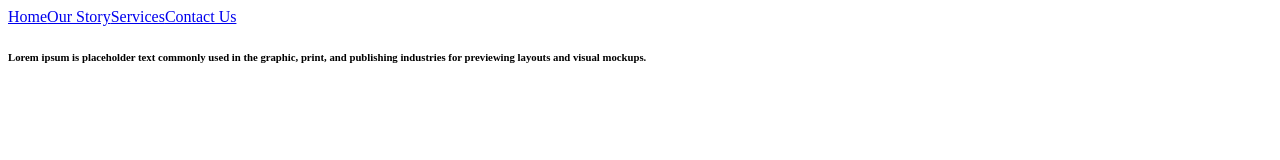
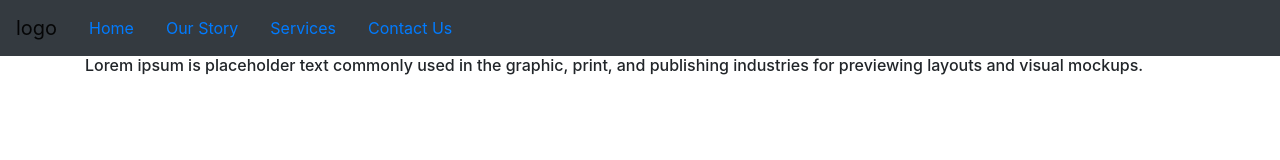
Before and after one commit to mthomasula/bengali-org, a Gatsby site: page / in a window 1280 px wide. Built offline with nearby package versions, Linux system fonts and the light colour scheme; Gatsby itself is replaced by a stand-in of ours.

Commit message:
Added Bootstrap dependencies, renamed Nav and applied some styles

```diff
--- a/package.json
+++ b/package.json
@@ -15,8 +15,10 @@
     "deploy": "gatsby build --prefix-paths && gh-pages -d public"
   },
   "dependencies": {
+    "bootstrap": "^4.6.0",
     "gatsby": "^3.4.0",
     "react": "^17.0.1",
+    "react-bootstrap": "^1.5.2",
     "react-dom": "^17.0.1"
   },
   "devDependencies": {
--- a/src/components/Layout.js
+++ b/src/components/Layout.js
@@ -1,13 +1,19 @@
 import React from 'react'
-import Navbar from './Navbar'
+import Nav from './Nav'
+import 'bootstrap/dist/css/bootstrap.min.css';
+import { Container, Row, Col } from 'react-bootstrap';
+
 
 export default function Layout({ children }) {
     return (
-        <div className="layout">
-            <Navbar />
-            <div className="content">
-                { children }
-            </div>
+        <div>
+        <Nav />
+        <Container>
+                <div className="content">
+                    { children }
+                </div>
+
+        </Container>
         </div>
     )
 }
--- /dev/null
+++ b/src/components/Nav.js
@@ -0,0 +1,20 @@
+import { Link } from 'gatsby'
+import React from 'react'
+import { Navbar } from 'react-bootstrap'
+
+export default function Nav() {
+    return (
+        <header>
+            <Navbar bg="dark">
+                <Navbar.Brand>logo</Navbar.Brand>
+
+
+                    <Link to="/" className="nav-link">Home</Link>
+                    <Link to="/about" className="nav-link">Our Story</Link>
+                    <Link to="/services" className="nav-link">Services</Link>
+                    <Link to="/contact" className="nav-link">Contact Us</Link>
+
+            </Navbar>
+        </header>
+    )
+}
--- a/src/pages/index.js
+++ b/src/pages/index.js
@@ -1,8 +1,11 @@
 import React from "react"
 import Layout from '../components/Layout'
+// import 'bootstrap/dist/css/bootstrap.min.css';
+// import { Container, Row, Col } from 'react-bootstrap';
 
 export default function Home() {
   return (
+
       <Layout>
         <section>
           <div>
@@ -13,5 +16,6 @@ export default function Home() {
           </div>
         </section>
       </Layout>
+
   )
 }
```
Also changed, not shown: 1 other file. Lines whose indentation alone changed are shown as unchanged.
